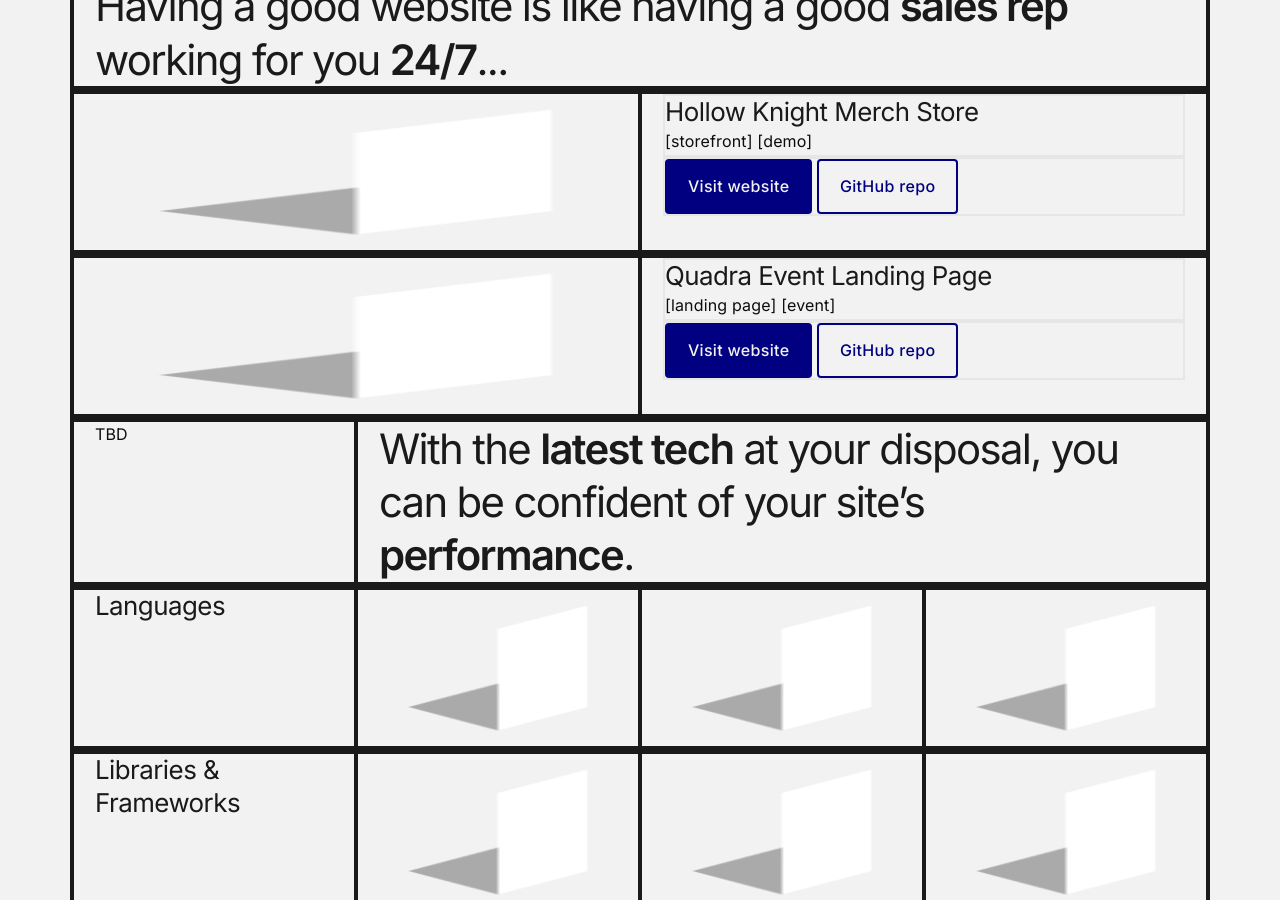
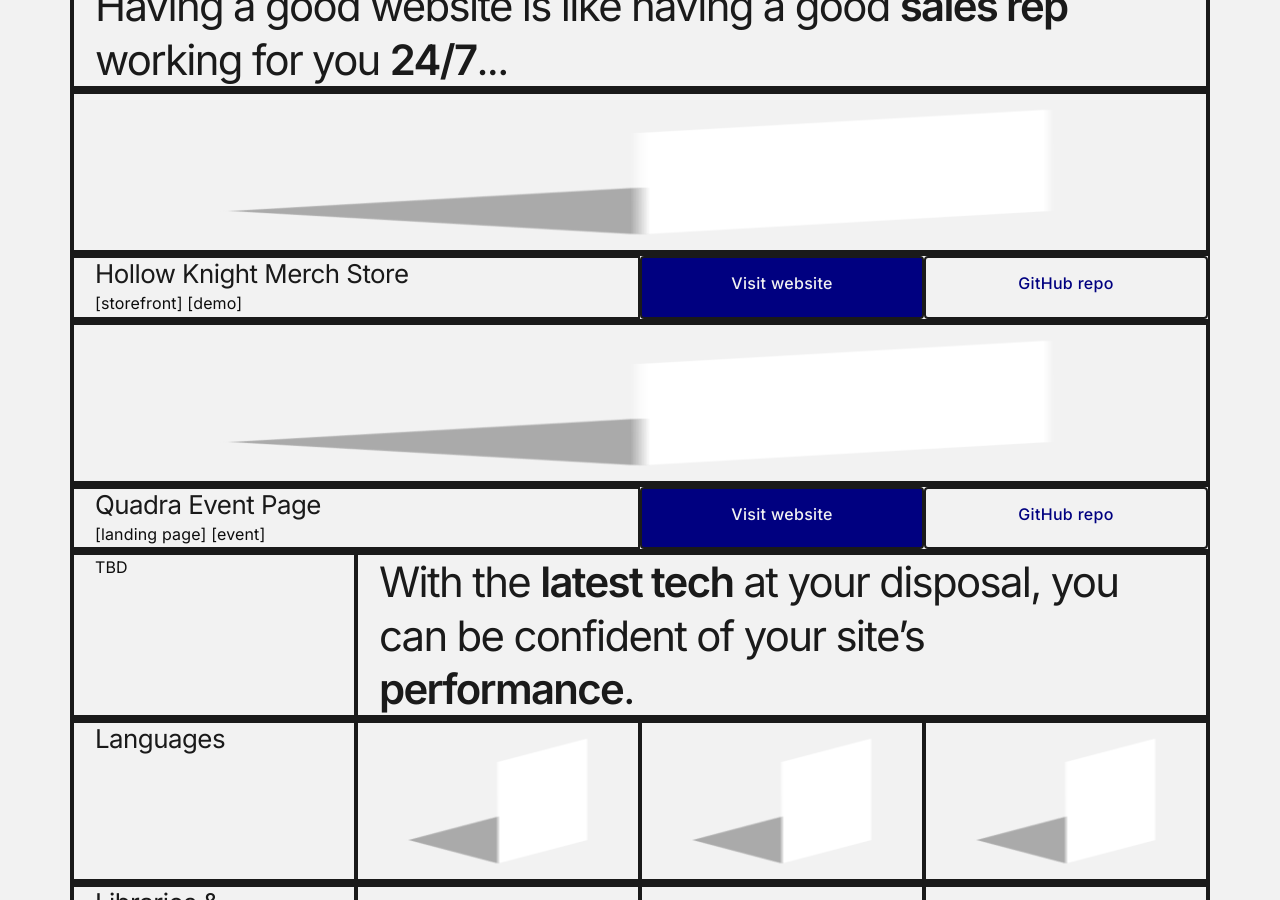
Before and after one commit to jingtianfeng/jtfeng-personal-1, a Jekyll site: the page built from index.html, in a window 1280 px wide and 900 px high, scrolled down 431 px. Built offline with Jekyll 4.4.1, drawn with Linux system fonts in a browser that asks for light colours.

Commit message:
Update index: combine #frontend-work-*

```diff
--- a/index.html
+++ b/index.html
@@ -61,7 +61,7 @@
         </div>
     </div>
 </section>
-<section id="frontend-work-title">
+<section id="frontend-work">
     <div class="container">
         <div class="border border-dark
                     row">
@@ -71,19 +71,17 @@
                 working for you <strong>24/7</strong>...
             </h2>
         </div>
-    </div>
-</section>
-<section id="frontend-work-hollow">
-    <div class="container">
         <div class="border border-dark
                     row">
             <img class="border border-dark
-                        col-4 col-md-2"
+                        col-4"
                  src="/assets/img/logo.png" alt="Hollow Knight Merch Store"
                  height="160" width="111">
+        </div>
+        <div class="border border-dark
+                    row">
             <div class="border border-dark
                         col-4 col-md-2">
-                <div class="border">
                 <h3>
                     Hollow Knight Merch Store
                 </h3>
@@ -91,49 +89,49 @@
                     [storefront] [demo]
                 </div>
             </div>
-                <div class="border">
-                    <a href="https://jingtianfeng.github.io/hollow-knight/"
-                       class="btn btn-primary">
+            <a class="border border-dark
+                      btn btn-primary
+                      col-2 col-md-1"
+               href="https://jingtianfeng.github.io/hollow-knight/">
                 Visit website
             </a>
-                    <a href="https://github.com/jingtianfeng/hollow-knight"
-                       class="btn btn-outline-primary">
+            <a class="border border-dark
+                      btn btn-outline-primary
+                      col-2 col-md-1"
+               href="https://github.com/jingtianfeng/hollow-knight">
                 GitHub repo
             </a>
         </div>
-            </div>
-        </div>
-    </div>
-</section>
-<section id="frontend-work-quadra">
-    <div class="container">
         <div class="border border-dark
                     row">
             <img class="border border-dark
-                        col-4 col-md-2"
-                 src="/assets/img/logo.png" alt="Quadra Event Landing Page"
+                        col-4"
+                 src="/assets/img/logo.png" alt="Quadra Event Page"
                  height="160" width="111">
+        </div>
+        <div class="border border-dark
+                    row">
             <div class="border border-dark
                         col-4 col-md-2">
-                <div class="border">
                 <h3>
-                        Quadra Event Landing Page
+                    Quadra Event Page
                 </h3>
                 <div>
                     [landing page] [event]
                 </div>
             </div>
-                <div class="border">
-                    <a href="https://jingtianfeng.github.io/quadra-can/"
-                       class="btn btn-primary">
+            <a class="border border-dark
+                      btn btn-primary
+                      col-2 col-md-1"
+               href="https://jingtianfeng.github.io/quadra-can/">
                 Visit website
             </a>
-                    <a href="https://github.com/jingtianfeng/hollow-knight"
-                       class="btn btn-outline-primary">
+            <a class="border border-dark
+                      btn btn-outline-primary
+                      col-2 col-md-1"
+               href="https://github.com/jingtianfeng/hollow-knight">
                 GitHub repo
             </a>
-                </div>
-            </div>
         </div>
     </div>
 </section>
```
Lines whose indentation alone changed are shown as unchanged.
